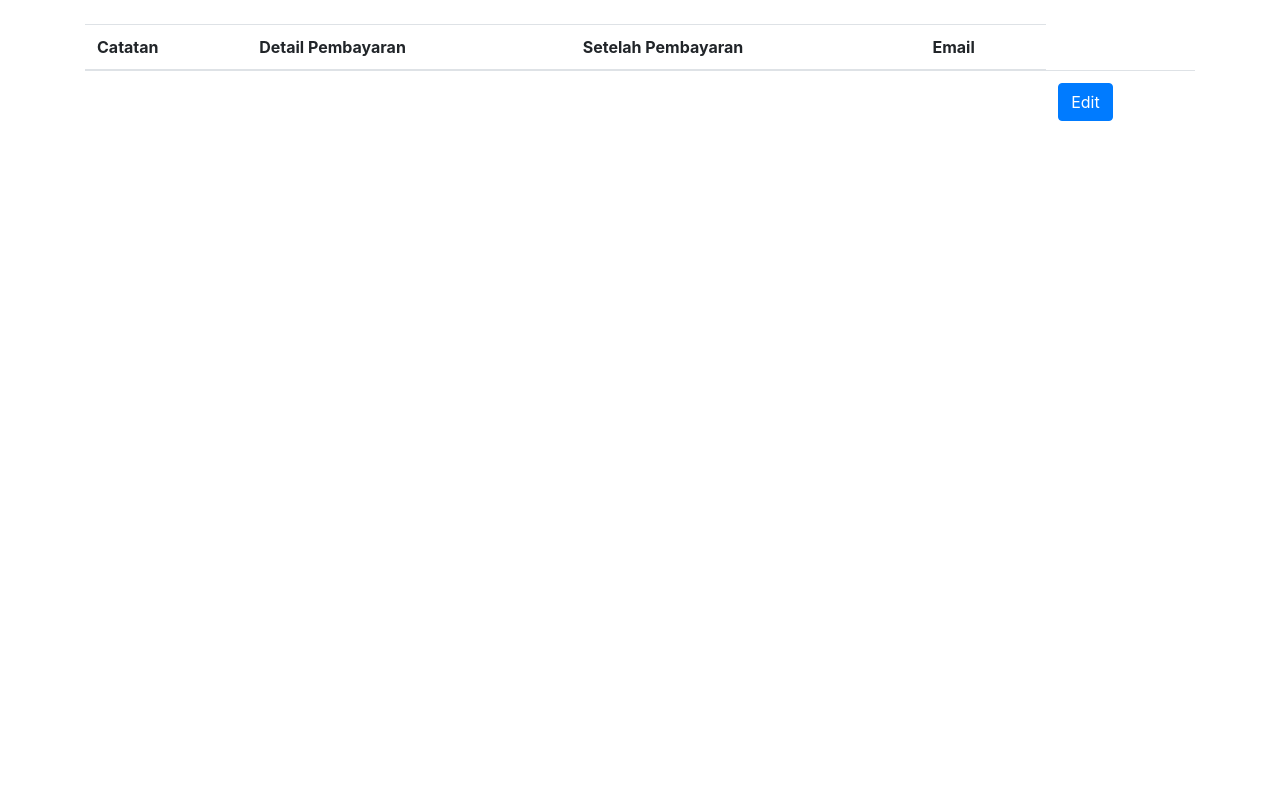
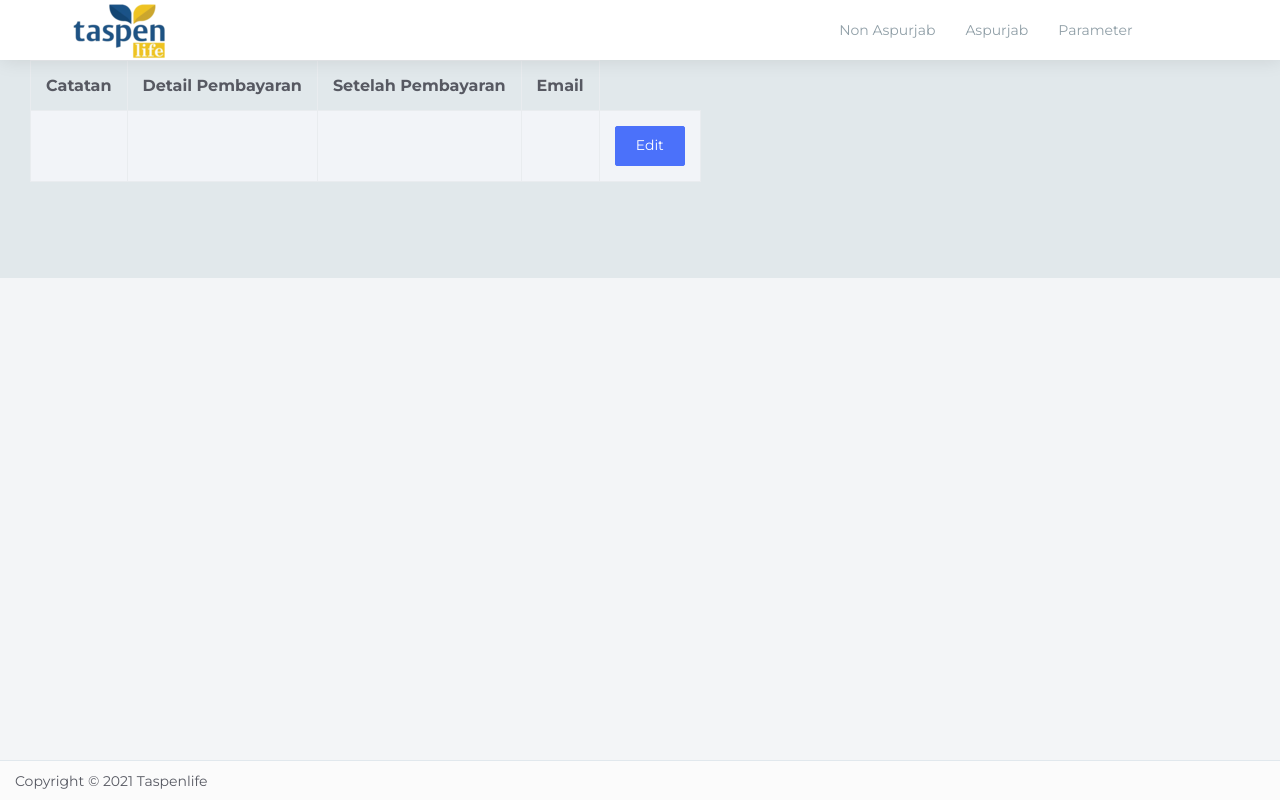
Before and after one commit to nandx/report-invoice, a CodeIgniter app: page /fu/taspen/lsparams in a window 1280 px wide. Run offline with CodeIgniter, Linux system fonts and the light colour scheme; tables that the repository leaves empty or names only in its code hold one stand-in row (values such as "Sample post"); data that the repository does not hold is empty; style sheets or scripts are compiled from the project's sources; some libraries are stand-ins or nearby versions.

Commit message:
Update v_edparams.php
add navbar css

```diff
--- a/application/views/rds/v_edparams.php
+++ b/application/views/rds/v_edparams.php
@@ -1,20 +1,102 @@
-<html lang="en">
+
 
 <head>
-  <!-- Required meta tags -->
+
   <meta charset="utf-8">
-  <meta name="viewport" content="width=device-width, initial-scale=1, shrink-to-fit=no">
+  <meta http-equiv="X-UA-Compatible" content="IE=edge">
+  <meta name="viewport" content="width=device-width, initial-scale=1">
+  <title>ASPURJAB</title>
+  <link rel="stylesheet" href="https://cdn.datatables.net/1.10.25/css/dataTables.bootstrap4.min.css" crossorigin="anonymous">
+  <link rel="stylesheet" href="https://cdn.datatables.net/1.10.25/css/jquery.dataTables.min.css" crossorigin="anonymous">
 
-  <!-- Bootstrap CSS -->
-  <link rel="stylesheet" href="https://stackpath.bootstrapcdn.com/bootstrap/4.3.1/css/bootstrap.min.css" integrity="sha384-ggOyR0iXCbMQv3Xipma34MD+dH/1fQ784/j6cY/iJTQUOhcWr7x9JvoRxT2MZw1T" crossorigin="anonymous">
+  <!-- Common Plugins -->
+  <link href="<?php echo base_url('assets/lib/bootstrap/css/bootstrap.min.css') ?>" rel="stylesheet">
 
-  <title>Edit Keterangan Invoice</title>
+  <!-- DataTables -->
+  <link href="<?php echo base_url('assets/lib/datatables/jquery.dataTables.min.css') ?>" rel="stylesheet" type="text/css">
+  <link href="<?php echo base_url('assets/lib/datatables/responsive.bootstrap.min.css') ?>" rel="stylesheet" type="text/css">
+  <link href="<?php echo base_url('assets/lib/datatables/buttons.dataTables.css') ?>" rel="stylesheet" type="text/css">
+
+  <!-- Custom Css-->
+  <link href="<?php echo base_url('assets/css/style.css') ?> " rel="stylesheet">
+
+
+
+   <style>
+
+
+      .toggle-none {
+        margin-top: -22px;
+      }
+  </style>
 </head>
 
-<body>
+<body class="horizontal">
+  <!-- ============================================================== -->
+  <!-- 						Topbar Start 							-->
+  <!-- ============================================================== -->
+  <div class="top-bar light-top-bar">
+    <div class="container-fluid">
+      <div class="row">
+        <div class="col">
+          <a class="admin-logo" href="#">
+            <h1>
+              <img alt="" src="<?php echo base_url('img/logo-header.png')  ?>" class="toggle-none">
+            </h1>
+          </a>
 
-  <div class="container mt-4">
-    <table class="table">
+          <ul class="list-inline top-right-nav">
+
+            <li class="dropdown avtar-dropdown">
+              <a data-toggle="dropdown" href="<?php echo base_url('taspen/lookup?cari=all&year=all'); ?>">
+                Non Aspurjab
+              </a>
+            </li>
+            <li class="dropdown avtar-dropdown">
+              <a data-toggle="dropdown" href="<?php echo base_url('taspen/lookupaspurjab?cari=all&year=all'); ?>">
+                Aspurjab
+              </a>
+            </li>
+            <li class="dropdown avtar-dropdown">
+              <a data-toggle="dropdown" href="<?php echo base_url('taspen/lsparams'); ?>">
+                Parameter
+              </a>
+            </li>
+            <li class="dropdown avtar-dropdown">
+              <lable>&nbsp;&nbsp;&nbsp;&nbsp;</lable>
+            </li>
+            <li class="dropdown avtar-dropdown">
+              <lable>&nbsp;&nbsp;&nbsp;&nbsp;</lable>
+            </li>
+            <li class="dropdown avtar-dropdown">
+              <lable>&nbsp;&nbsp;&nbsp;&nbsp;</lable>
+            </li>
+            <li class="dropdown avtar-dropdown">
+              <lable>&nbsp;&nbsp;&nbsp;&nbsp;</lable>
+            </li>
+            <li class="dropdown avtar-dropdown">
+              <lable>&nbsp;&nbsp;&nbsp;&nbsp;</lable>
+            </li>
+            <li class="dropdown avtar-dropdown">
+              <lable>&nbsp;&nbsp;&nbsp;&nbsp;</lable>
+            </li>
+            <li class="dropdown avtar-dropdown">
+              <lable>&nbsp;&nbsp;&nbsp;&nbsp;</lable>
+            </li>
+            <li class="dropdown avtar-dropdown">
+              <lable>&nbsp;&nbsp;&nbsp;&nbsp;</lable>
+            </li>
+          </ul>
+        </div>
+      </div>
+    </div>
+  </div>
+  <!-- ============================================================== -->
+  <!--                        Topbar End                              -->
+  <!-- ============================================================== -->
+
+  <section class="main-content" style="background-color: #E1E8EB">
+    <table class="table table-responsive table-striped dt-responsive">
       <thead>
         <tr>
 
@@ -34,12 +116,20 @@
             <td><?php echo $dt->params4;   ?></td>
 
 
-            <td><a class="btn btn-primary" href="<?php echo base_url('taspen/edparams/' . $dt->id); ?>">Edit</a></td>
+            <td><a class="btn btn-primary" href="<?php echo site_url('taspen/edparams/' . $dt->id); ?>">Edit</a></td>
           </tr>
         <?php } ?>
       </tbody>
     </table>
   </div>
+  </div>
+  </div>
+
+
+  <footer class="footer">
+      <span>Copyright &copy; 2021 Taspenlife</span>
+    </footer>
+  </section>
 </body>
 
 </html>
```
